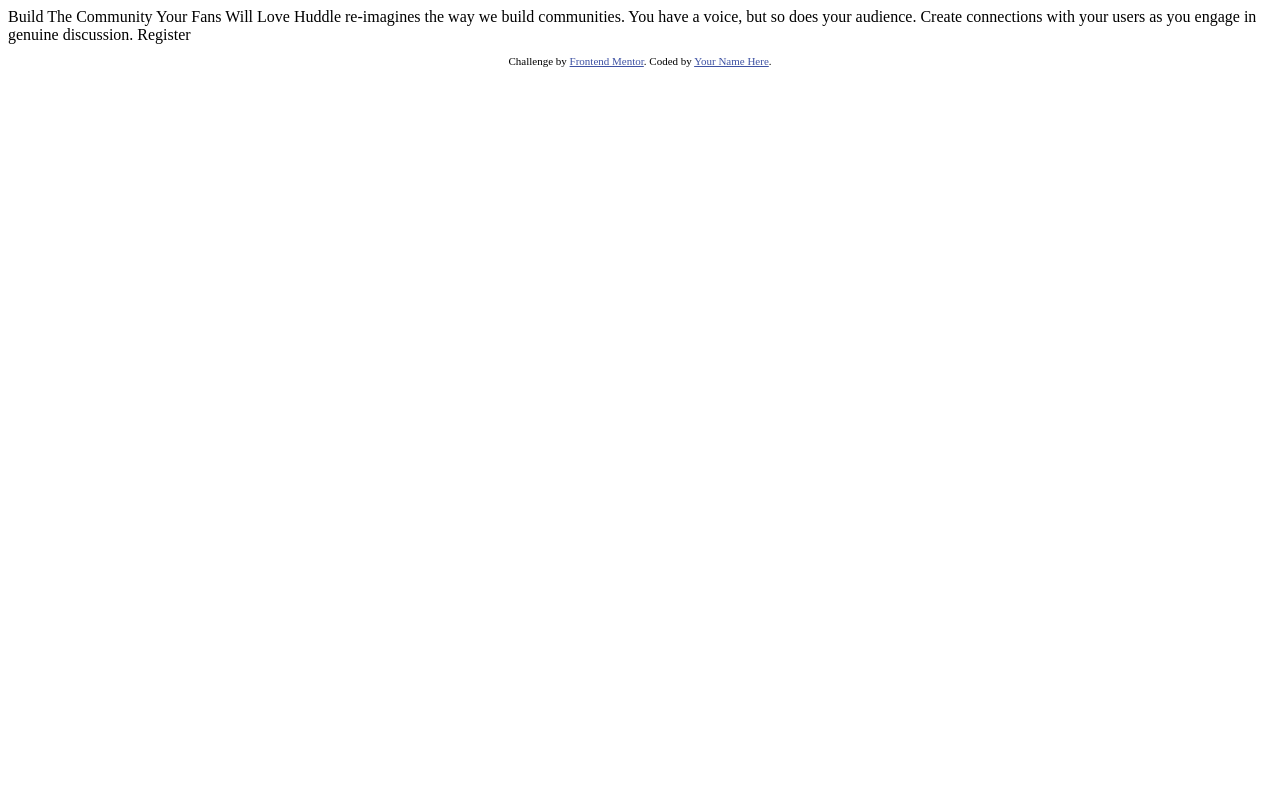
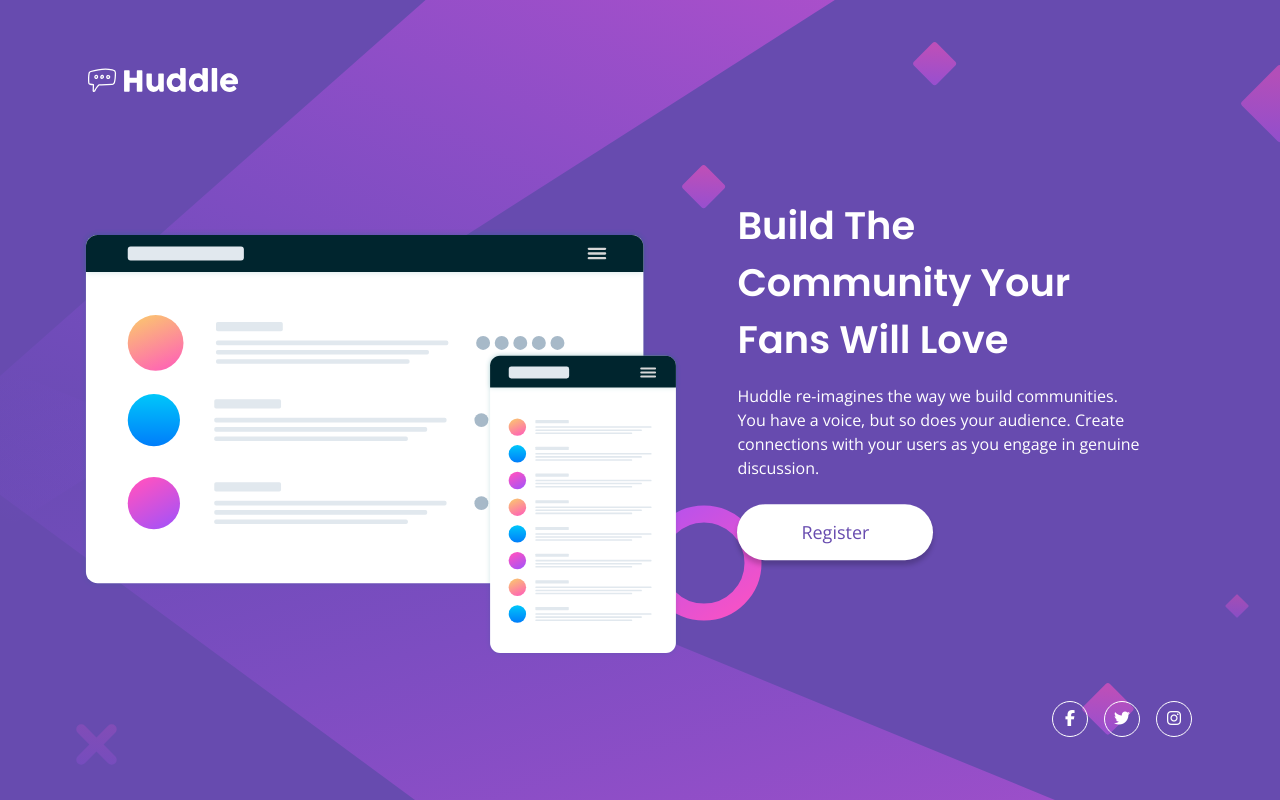
Before and after one commit to beslerpatryk/huddle-landing-page, a plain HTML site: page index.html in a window 1280 px wide. Drawn offline with nearby package versions, Linux system fonts and the light colour scheme.

Commit message:
feat: add mobile and desktop markup and styling

```diff
--- a/index.html
+++ b/index.html
@@ -1,33 +1,39 @@
 <!DOCTYPE html>
 <html lang="en">
-<head>
-  <meta charset="UTF-8">
-  <meta name="viewport" content="width=device-width, initial-scale=1.0"> <!-- displays site properly based on user's device -->
+	<head>
+		<meta charset="UTF-8" />
+		<meta name="viewport" content="width=device-width, initial-scale=1.0" />
+		<!-- displays site properly based on user's device -->
+		<link rel="preconnect" href="https://fonts.googleapis.com" />
+		<link rel="preconnect" href="https://fonts.gstatic.com" crossorigin />
+		<link href="https://fonts.googleapis.com/css2?family=Open+Sans&family=Poppins:wght@400;600&display=swap" rel="stylesheet" />
+		<link rel="icon" type="image/png" sizes="32x32" href="./images/favicon-32x32.png" />
+		<link rel="stylesheet" href="style.css" />
+		<script src="https://kit.fontawesome.com/f97e81058f.js" crossorigin="anonymous"></script>
+		<title>Frontend Mentor | Huddle landing page with single introductory section</title>
+	</head>
+	<body>
+		<main class="content">
+			<img class="content__logo" src="images/logo.svg" alt="" />
+			<img class="content__illustration" src="images/illustration-mockups.svg" alt="" />
+			<div class="text">
+				<h1 class="content__heading">Build The Community Your Fans Will Love</h1>
+				<p class="content__paragraph">
+					Huddle re-imagines the way we build communities. You have a voice, but so does your audience. Create connections with your users as you
+					engage in genuine discussion.
+				</p>
+				<button class="content__cta">Register</button>
+			</div>
+			<div class="content__icons">
+				<i class="fab fa-facebook-f"></i>
+				<i class="fab fa-twitter"></i>
+				<i class="fab fa-instagram"></i>
+			</div>
+		</main>
 
-  <link rel="icon" type="image/png" sizes="32x32" href="./images/favicon-32x32.png">
-
-  <title>Frontend Mentor | Huddle landing page with single introductory section</title>
-
-  <!-- Feel free to remove these styles or customise in your own stylesheet 👍 -->
-  <style>
-    .attribution { font-size: 11px; text-align: center; }
-    .attribution a { color: hsl(228, 45%, 44%); }
-  </style>
-</head>
-<body>
-
-  Build The Community Your Fans Will Love
-
-  Huddle re-imagines the way we build communities. You have a voice, but so does your audience.
-  Create connections with your users as you engage in genuine discussion.
-
-  Register
-
-  <footer>
-    <p class="attribution">
-      Challenge by <a href="https://www.frontendmentor.io?ref=challenge" target="_blank">Frontend Mentor</a>.
-      Coded by <a href="#">Your Name Here</a>.
-    </p>
-  </footer>
-</body>
+		<!-- <footer class="attribution">
+			Challenge by <a href="https://www.frontendmentor.io?ref=challenge" target="_blank">Frontend Mentor</a>. Coded by
+			<a href="github.com/beslerpatryk" target="_blank">Patryk Besler</a>.
+		</footer> -->
+	</body>
 </html>
--- /dev/null
+++ b/style.css
@@ -0,0 +1,195 @@
+:root {
+	/* Primary */
+	--violet: hsl(257, 40%, 49%);
+	--soft-magenta: hsl(300, 69%, 71%);
+}
+
+* {
+	box-sizing: border-box;
+	padding: 0;
+	margin: 0;
+}
+
+html,
+body {
+	height: 100%;
+	margin: 0;
+	font-family: "Open Sans", sans-serif;
+	display: flex;
+	justify-content: center;
+	align-items: center;
+}
+
+.content {
+	display: flex;
+	flex-direction: column;
+	justify-content: space-between;
+	align-items: center;
+
+	padding: 2.3rem;
+	height: 100%;
+
+	background-color: var(--violet);
+	color: white;
+	text-align: center;
+
+	background-image: url(images/bg-mobile.svg);
+	background-repeat: no-repeat;
+	background-size: contain;
+}
+
+.content__logo,
+.content__illustration {
+	max-width: 100%;
+	vertical-align: top;
+}
+
+.content__logo {
+	display: block;
+	max-height: 2rem;
+	margin-right: auto;
+}
+
+.content__heading {
+	text-align: center;
+	font-size: clamp(1.5rem, 3vw, 2.5rem);
+	font-family: "Poppins", sans-serif;
+}
+
+.content__paragraph {
+	margin: 1rem 0 1.5rem 0;
+	line-height: 1.5rem;
+}
+
+.content__cta {
+	font-family: "Poppins", sans-serif;
+	font-size: 12px;
+	padding: 12px 75px;
+	font-family: inherit;
+	text-decoration: none;
+	background-color: white;
+	border: 0;
+	border-radius: 25px;
+	color: var(--violet);
+	box-shadow: 0 5px 5px rgba(0, 0, 0, 0.2);
+	cursor: pointer;
+}
+
+.content__cta:hover {
+	background-color: var(--soft-magenta);
+	color: white;
+}
+
+.content__icons {
+	margin-top: 1rem;
+	min-width: 100%;
+}
+
+.content__icons > * {
+	width: 36px;
+	height: 36px;
+	padding: 0.5rem;
+	border: 1px solid white;
+	border-radius: 100%;
+	transform: scale(0.8);
+	cursor: pointer;
+}
+
+.content__icons > *:hover {
+	color: var(--soft-magenta);
+	border-color: var(--soft-magenta);
+}
+
+@media (min-width: 780px) {
+	body {
+		background-image: url(images/bg-desktop.svg);
+		background-size: cover;
+		background-repeat: no-repeat;
+		display: flex;
+		align-items: center;
+		background-color: var(--violet);
+	}
+
+	.content {
+		background-image: none;
+		background-color: transparent;
+		/* max-height: 43.75rem; */
+		display: grid;
+		grid-template-columns: 1.3fr 1fr;
+		grid-template-rows: 2.5fr 8.125fr 1fr;
+		justify-content: center;
+		gap: 0 3.5rem;
+		text-align: start;
+		padding: 3.75rem 5rem;
+		max-width: 1440px;
+		max-height: 800px;
+	}
+
+	.content__logo {
+		align-self: start;
+		max-height: 2.5rem;
+		grid-row: 1;
+	}
+
+	.content__illustration {
+		width: 100%;
+		grid-row: 2;
+	}
+
+	.content__logo,
+	.content__illustration {
+		/* justify-self: end;
+		align-self: end; */
+		grid-column: 1;
+	}
+
+	.text {
+		margin-top: 3.25rem;
+		width: 87%;
+		transform: translateY(-25%);
+		grid-row: 2;
+		grid-column: 2;
+	}
+
+	.content__heading {
+		text-align: start;
+	}
+
+	.content__cta {
+		font-size: 1.125rem;
+		padding: 1rem 4rem;
+		border-radius: 100px;
+	}
+
+	.content__icons {
+		grid-column: 2/3;
+		grid-row: 3;
+		width: 40px;
+		height: 40px;
+		display: flex;
+		justify-content: end;
+		align-items: center;
+		text-align: center;
+	}
+
+	.content__icons > * {
+		transform: scale(1);
+		margin: 0 0.5rem;
+	}
+
+	.attribution {
+		display: initial;
+		position: fixed;
+		bottom: 1rem;
+		font-size: 11px;
+	}
+	.attribution a {
+		color: var(--dark-cyan);
+	}
+}
+
+@media (min-width: 1400px) and (max-height: 800px) {
+	body {
+		background-size: contain;
+	}
+}
```
